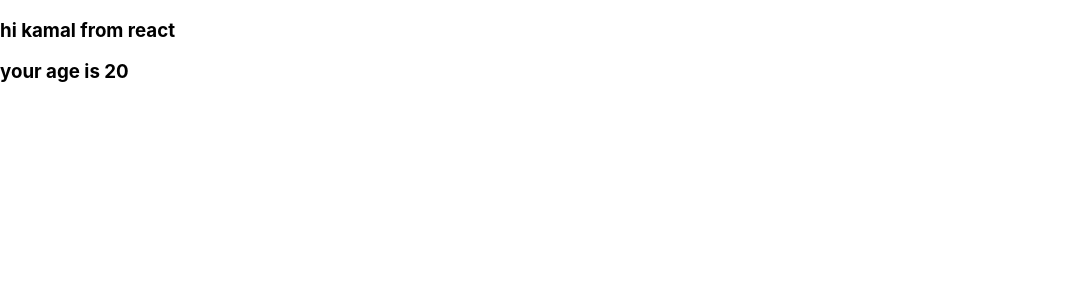
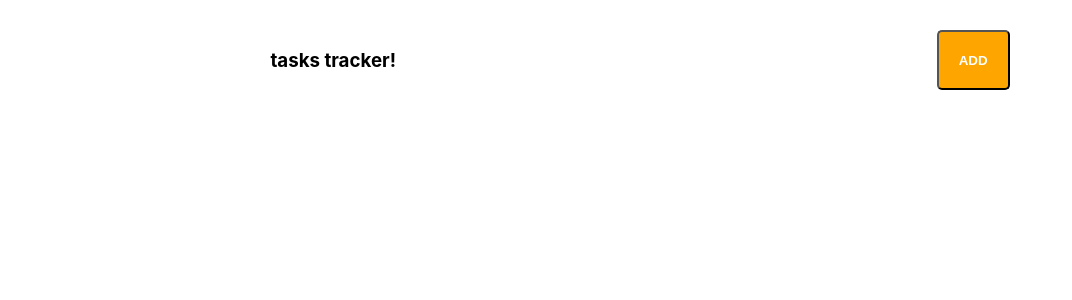
Before and after one commit to ghrabla/React-TS, a React (Create React App) app in the folder client-side/: page / in a window 1280 px wide. Shown: the top 300 px of the page, without its empty margins (0-1072 px from the left). Built offline with nearby package versions, Linux system fonts and the light colour scheme.

Commit message:
button props

```diff
--- a/client-side/src/App.js
+++ b/client-side/src/App.js
@@ -1,10 +1,9 @@
-
+import Header from './components/Header'
 function App() {
   const age = 20;
   return (
     <div className="App">
-      <h3>hi kamal from react</h3>
-      <h3>your age is {age} </h3>
+      <Header/>
     </div>
   );
 }
--- /dev/null
+++ b/client-side/src/components/Button.js
@@ -0,0 +1,9 @@
+
+
+const Button = ({color,text}) => {
+  return (
+    <button className="btn" style={{backgroundColor:color}}>{text}</button>
+  )
+}
+
+export default Button
--- a/client-side/src/components/Header.js
+++ b/client-side/src/components/Header.js
@@ -0,0 +1,16 @@
+import Button from './Button'
+// import './app.css'
+const Header = ({title}) => {
+  return (
+    <header>
+      <h3>{title}</h3>
+      <Button color='orange' text='ADD'/>
+    </header>
+  )
+}
+
+Header.defaultProps={
+    title : 'tasks tracker!'
+}
+
+export default Header
--- a/client-side/src/index.css
+++ b/client-side/src/index.css
@@ -11,3 +11,16 @@ code {
   font-family: source-code-pro, Menlo, Monaco, Consolas, 'Courier New',
     monospace;
 }
+header{
+  text-align: center;
+  display: flex;
+  justify-content: space-around;
+  margin-top: 30px;
+}
+.btn{
+  padding: 3px 20px;
+  border-radius: 5px;
+  color: white;
+  font-weight: bold;
+  cursor: pointer;
+}
```
